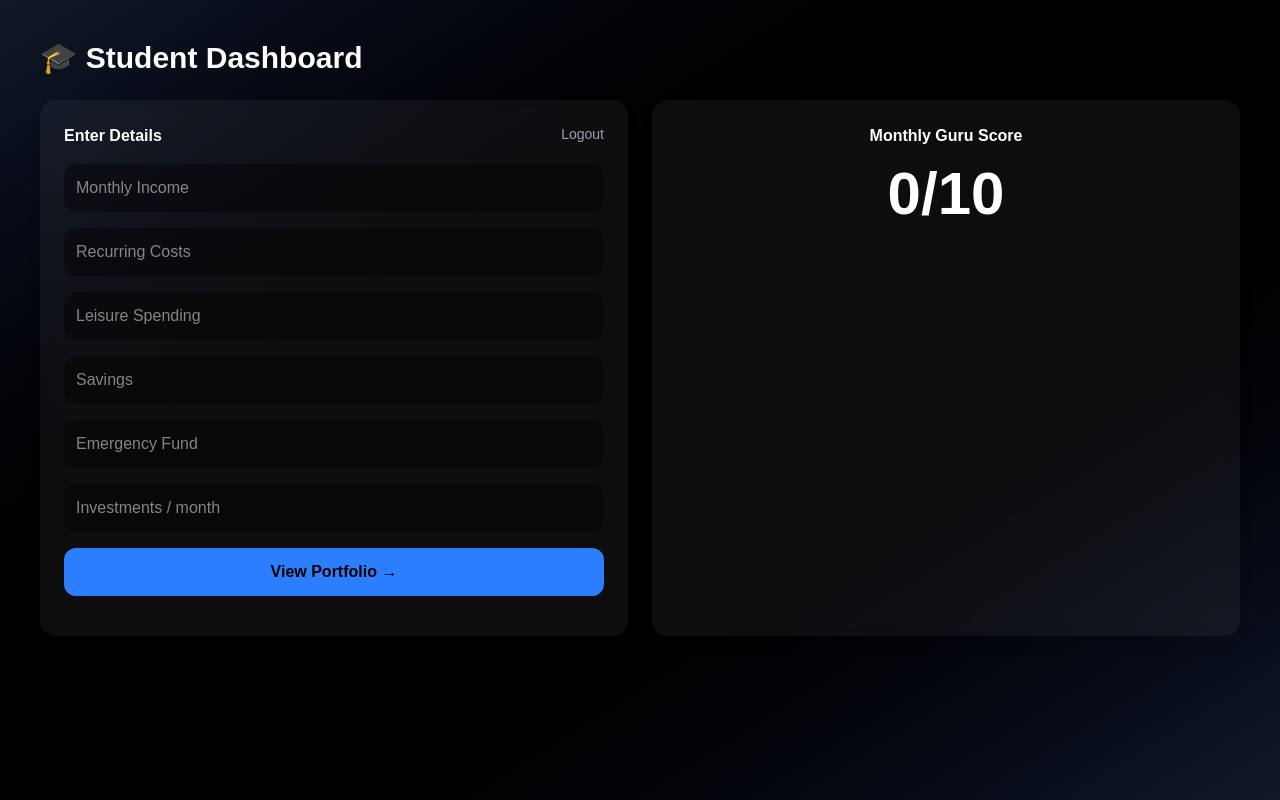
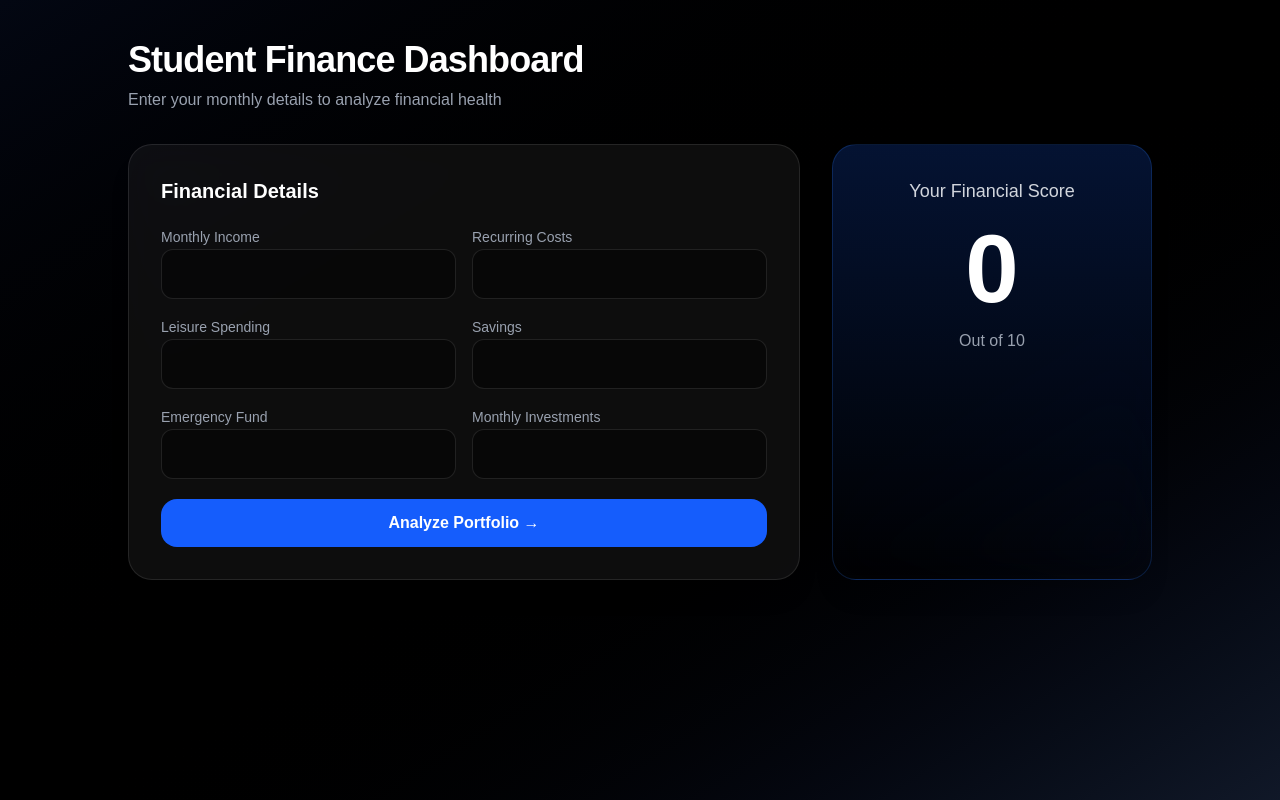
Before and after one commit to Rohan20648/money-gurus, a Next.js app: page /dashboard in a window 1280 px wide. Built offline with nearby package versions, Linux system fonts and the light colour scheme.

Commit message:
Update DashboardClient.tsx

```diff
--- a/app/dashboard/DashboardClient.tsx
+++ b/app/dashboard/DashboardClient.tsx
@@ -34,39 +34,33 @@ export default function DashboardClient() {
     const leisureRate = i > 0 ? l / i : 0;
     const investmentRate = i > 0 ? inv / i : 0;
 
-    // Savings (max 3)
     if (savingsRate >= 0.25) savingsScore = 3;
     else if (savingsRate >= 0.20) savingsScore = 2.5;
     else if (savingsRate >= 0.15) savingsScore = 2;
     else if (savingsRate >= 0.10) savingsScore = 1.5;
     else if (savingsRate > 0) savingsScore = 1;
 
-    // Emergency fund (max 2)
     if (emergencyMonths >= 6) emergencyScore = 2;
     else if (emergencyMonths >= 3) emergencyScore = 1.5;
     else if (emergencyMonths >= 1) emergencyScore = 1;
 
-    // Leisure spending (max 2)
     if (leisureRate <= 0.15) leisureScore = 2;
     else if (leisureRate <= 0.25) leisureScore = 1.5;
     else if (leisureRate <= 0.35) leisureScore = 1;
 
-    // Investments (max 2)
     if (investmentRate >= 0.20) investmentScore = 2;
     else if (investmentRate >= 0.10) investmentScore = 1.5;
     else if (investmentRate > 0) investmentScore = 1;
 
-    // Balance (max 1)
     if (i >= r + l + inv) balanceScore = 1;
 
-    const finalScore =
+    return Math.round(
       savingsScore +
       emergencyScore +
       leisureScore +
       investmentScore +
-      balanceScore;
-
-    return Math.round(finalScore);
+      balanceScore
+    );
   }
 
   function goToPortfolio() {
@@ -94,64 +88,76 @@ export default function DashboardClient() {
       setter(e.target.value === "" ? "" : Number(e.target.value));
 
   return (
-    <main className="min-h-screen bg-gradient-to-br from-gray-900 via-black to-gray-900 text-white p-10">
-      <h1 className="text-3xl font-bold mb-6">
-        {userType === "student"
-          ? "🎓 Student Dashboard"
-          : "👔 Working Adult Dashboard"}
-      </h1>
+    <main className="min-h-screen bg-gradient-to-br from-gray-950 via-black to-gray-900 text-white p-10">
+      <div className="max-w-5xl mx-auto space-y-8">
 
-      <div className="grid md:grid-cols-2 gap-6">
-        <div className="bg-white/5 backdrop-blur p-6 rounded-2xl shadow-lg space-y-4 relative">
-          <h2 className="font-bold">Enter Details</h2>
+        <header className="space-y-2">
+          <h1 className="text-4xl font-extrabold tracking-tight">
+            {userType === "student"
+              ? "Student Finance Dashboard"
+              : "Personal Finance Dashboard"}
+          </h1>
+          <p className="text-gray-400">
+            Enter your monthly details to analyze financial health
+          </p>
+        </header>
 
-          <input type="number" value={income} placeholder="Monthly Income"
-            className="w-full bg-black/40 p-3 rounded-xl"
-            onChange={num(setIncome)} />
+        <div className="grid lg:grid-cols-3 gap-8">
 
-          <input type="number" value={recurring} placeholder="Recurring Costs"
-            className="w-full bg-black/40 p-3 rounded-xl"
-            onChange={num(setRecurring)} />
+          <div className="lg:col-span-2 bg-white/5 border border-white/10 backdrop-blur-xl p-8 rounded-3xl shadow-xl space-y-5">
+            <h2 className="text-xl font-semibold">Financial Details</h2>
 
-          <input type="number" value={leisure} placeholder="Leisure Spending"
-            className="w-full bg-black/40 p-3 rounded-xl"
-            onChange={num(setLeisure)} />
+            <div className="grid md:grid-cols-2 gap-4">
+              <Input label="Monthly Income" value={income} onChange={num(setIncome)} />
+              <Input label="Recurring Costs" value={recurring} onChange={num(setRecurring)} />
+              <Input label="Leisure Spending" value={leisure} onChange={num(setLeisure)} />
+              <Input label="Savings" value={savings} onChange={num(setSavings)} />
+              <Input label="Emergency Fund" value={emergency} onChange={num(setEmergency)} />
+              <Input label="Monthly Investments" value={investment} onChange={num(setInvestment)} />
+            </div>
 
-          <input type="number" value={savings} placeholder="Savings"
-            className="w-full bg-black/40 p-3 rounded-xl"
-            onChange={num(setSavings)} />
+            <button
+              onClick={goToPortfolio}
+              className="w-full bg-blue-600 hover:bg-blue-500 transition text-white py-3 rounded-2xl font-semibold"
+            >
+              Analyze Portfolio →
+            </button>
+          </div>
 
-          <input type="number" value={emergency} placeholder="Emergency Fund"
-            className="w-full bg-black/40 p-3 rounded-xl"
-            onChange={num(setEmergency)} />
+          <div className="bg-gradient-to-b from-blue-600/20 to-transparent border border-blue-500/20 backdrop-blur-xl p-8 rounded-3xl shadow-xl text-center">
+            <h2 className="text-lg text-gray-300">Your Financial Score</h2>
+            <div className="text-8xl font-extrabold mt-4">
+              {score}
+            </div>
+            <p className="text-gray-400 mt-3">
+              Out of 10
+            </p>
+          </div>
 
-          <input type="number" value={investment} placeholder="Investments / month"
-            className="w-full bg-black/40 p-3 rounded-xl"
-            onChange={num(setInvestment)} />
-
-          <button
-            onClick={goToPortfolio}
-            className="w-full bg-blue-500 text-black py-3 rounded-xl font-semibold hover:scale-105 transition"
-          >
-            View Portfolio →
-          </button>
-
-          <button
-            onClick={() => {
-              localStorage.removeItem("moneyguruUser");
-              window.location.href = "/";
-            }}
-            className="absolute top-6 right-6 text-sm text-gray-400 hover:text-white"
-          >
-            Logout
-          </button>
-        </div>
-
-        <div className="bg-white/5 backdrop-blur p-6 rounded-2xl shadow-lg text-center space-y-4">
-          <h2 className="font-bold">Monthly Guru Score</h2>
-          <div className="text-6xl font-bold">{score}/10</div>
         </div>
       </div>
     </main>
   );
 }
+
+function Input({
+  label,
+  value,
+  onChange,
+}: {
+  label: string;
+  value: number | "";
+  onChange: (e: React.ChangeEvent<HTMLInputElement>) => void;
+}) {
+  return (
+    <div className="space-y-1">
+      <label className="text-sm text-gray-400">{label}</label>
+      <input
+        type="number"
+        value={value}
+        onChange={onChange}
+        className="w-full bg-black/40 border border-white/10 focus:border-blue-500 outline-none p-3 rounded-xl"
+      />
+    </div>
+  );
+}
```
